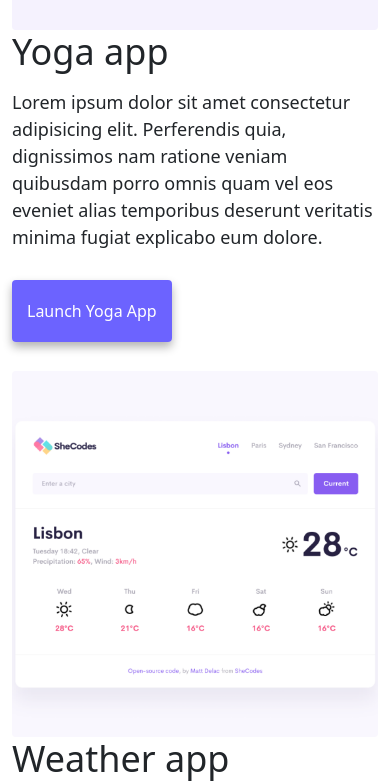
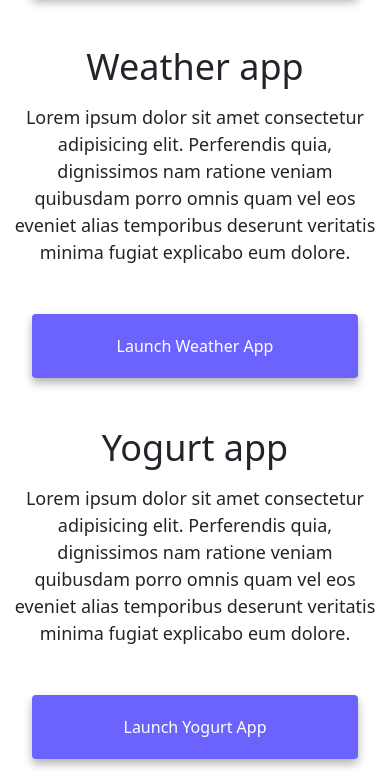
Before and after one commit to rudotino/advanced-tools-homework, a website: page index.html in a window 390 px wide. Shown: the part 803-1586 px from the top of the page. Drawn offline with nearby package versions, Linux system fonts and the light colour scheme.

Commit message:
Improved the grid and css

```diff
--- a/index.html
+++ b/index.html
@@ -71,7 +71,11 @@
     <div class="container">
       <div class="row">
         <div class="col-sm-6">
-          <img src="images/yoga.png" alt="Yoga App" class="img-fluid rounded" />
+          <img
+            src="images/yoga.png"
+            alt="Yoga App"
+            class="img-fluid rounded d-none d-sm-block"
+          />
         </div>
         <div class="col-sm-6">
           <h2 class="mb-3">Yoga app</h2>
@@ -82,7 +86,7 @@
             explicabo eum dolore.
           </p>
           <div class="mt-5">
-            <a href="#" class="primary-link" title="Yoga App"
+            <a href="#" class="primary-link project-link" title="Yoga App"
               >Launch Yoga App</a
             >
           </div>
@@ -93,7 +97,7 @@
           <img
             src="images/weather.png"
             alt="Weather App"
-            class="img-fluid rounded"
+            class="img-fluid rounded d-none d-sm-block"
           />
         </div>
         <div class="col-sm-6">
@@ -105,7 +109,7 @@
             explicabo eum dolore.
           </p>
           <div class="mt-5">
-            <a href="#" class="primary-link" title="Weather App"
+            <a href="#" class="primary-link project-link" title="Weather App"
               >Launch Weather App</a
             >
           </div>
@@ -116,7 +120,7 @@
           <img
             src="images/yogurt.png"
             alt="Yogurt App"
-            class="img-fluid rounded"
+            class="img-fluid rounded d-none d-sm-block"
           />
         </div>
         <div class="col-sm-6">
@@ -128,7 +132,7 @@
             explicabo eum dolore.
           </p>
           <div class="mt-5">
-            <a href="#" class="primary-link" title="Yogurt App"
+            <a href="#" class="primary-link project-link" title="Yogurt App"
               >Launch Yogurt App</a
             >
           </div>
--- a/style.css
+++ b/style.css
@@ -5,7 +5,7 @@
 }
 
 body {
-  margin-top: 100px;
+  margin: 100px 0;
 }
 
 h1,
@@ -52,6 +52,10 @@ p {
   color: white;
 }
 
+.primary-link:hover {
+  color: white;
+}
+
 .secondary-link {
   border-radius: 4px;
   padding: 20px 15px;
@@ -87,12 +91,21 @@ p {
   text-decoration: underline;
 }
 
-@media (max-width: 900px) {
+@media (max-width: 576px) {
   h1 {
     font-size: 48px;
     line-height: 1.5;
   }
   h2 {
     font-size: 36px;
+    text-align: center;
+  }
+  p {
+    text-align: center;
+  }
+  .project-link {
+    display: block;
+    text-align: center;
+    margin: 0 20px;
   }
 }
```
